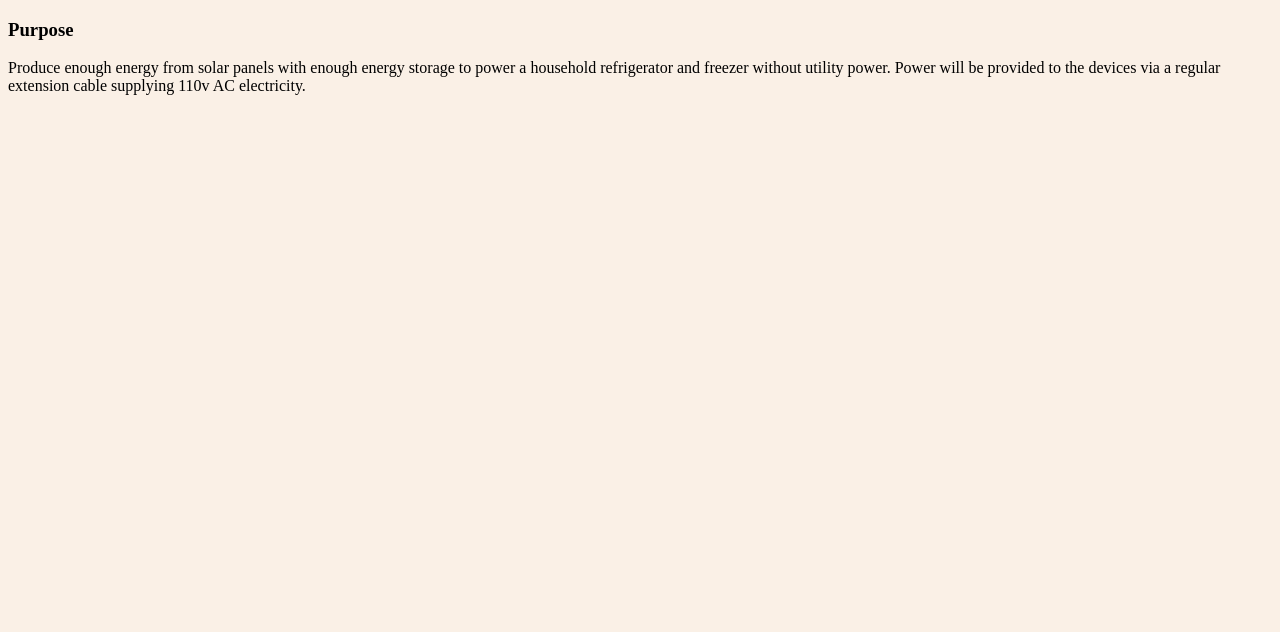
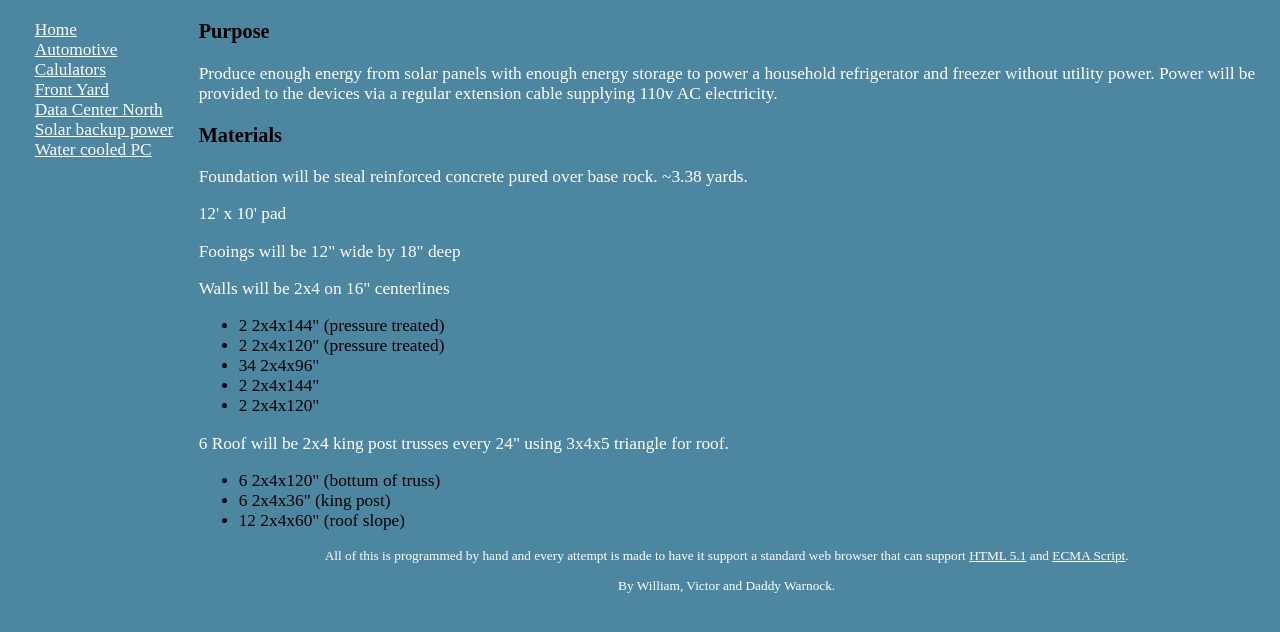
Before and after one commit to seanwarnock/SeanWeb, a plain HTML site: page www/solarshed.html in a window 1280 px wide. Drawn offline with Linux system fonts and the light colour scheme.

Commit message:
Updated static pages to utilize central base.css file. Updated static pages to utilize footer and left side menu.

```diff
--- a/www/solarshed.html
+++ b/www/solarshed.html
@@ -2,13 +2,48 @@
 <html lang="en">
 <head>
     <title>Project Solar Shed</title>
-    <link rel="stylesheet" href="./stylesheets/main.css">
+    <link rel="stylesheet" href="./stylesheets/base.css">
     <link rel="icon" type="image/png" href="./images/favicon.png" />
 </head>
 <body>
 
-    <h3>Purpose</h3>
+<div class="leftside">
+    <a href="./index.html">Home</a><br />
+    <a href="./carcalculations.html">Automotive Calulators</a><br />
+    <a href="./tamarackdrive.svg">Front Yard</a><br />
+    <a href="./datacenternorth.html">Data Center North</a><br />
+    <a href="./solarshed.html">Solar backup power</a><br />
+    <a href="./watercool.html">Water cooled PC</a>
+  <!--   <p>Test 2</p> -->
+</div>
+<div class="center">
+
+<h3>Purpose</h3>
 <P>Produce enough energy from solar panels with enough energy storage to power a household refrigerator and freezer  without utility power.  Power will be provided to the devices via a regular extension cable supplying 110v AC electricity.</P>
 
+<h3>Materials</h3>
+<p>Foundation will be steal reinforced concrete pured over base rock. ~3.38 yards.</p>
+<p>12' x 10' pad</p>
+<p>Fooings will be 12" wide by 18" deep</p>
+
+<p>Walls will be 2x4 on 16" centerlines</p>
+<ul>
+	<li>2	2x4x144" (pressure treated)</li>
+	<li>2	2x4x120" (pressure treated)</li>
+	<li>34	2x4x96"</li>
+	<li>2	2x4x144"</li>
+	<li>2	2x4x120"</li>
+</ul>
+<p>6 Roof will be 2x4 king post trusses every 24" using 3x4x5 triangle for roof.</p>
+<ul>
+
+	<li>6	2x4x120" (bottum of truss)</li>
+	<li>6	2x4x36" (king post)</li>
+	<li>12	2x4x60" (roof slope)</li>
+</div>
+  <footer>
+          <p>All of this is programmed by hand and every attempt is made to have it support a standard web browser that can support <a href="https://www.w3.org/html/" target="=_blank">HTML 5.1</a> and <a href="https://www.ecma-international.org/publications/standards/Ecma-262.htm" target="_blank">ECMA Script</a>.</p>
+          <p>By William, Victor and Daddy Warnock.</p>
+  </footer>
 </body>
 </html>
--- a/www/stylesheets/base.css
+++ b/www/stylesheets/base.css
@@ -7,6 +7,9 @@ a:link{
 }
 a:visited{
 	color:#ffffff;
+}
+a:hover{
+	color:pink;
 }
 p {
 	color:#ffffff;
```
Also changed, not shown: www/carcalculations.html (+7 -2 lines), www/datacenternorth.html (+14 -1 lines), www/watercool.html (+18 -2 lines). Lines whose indentation alone changed are shown as unchanged.
